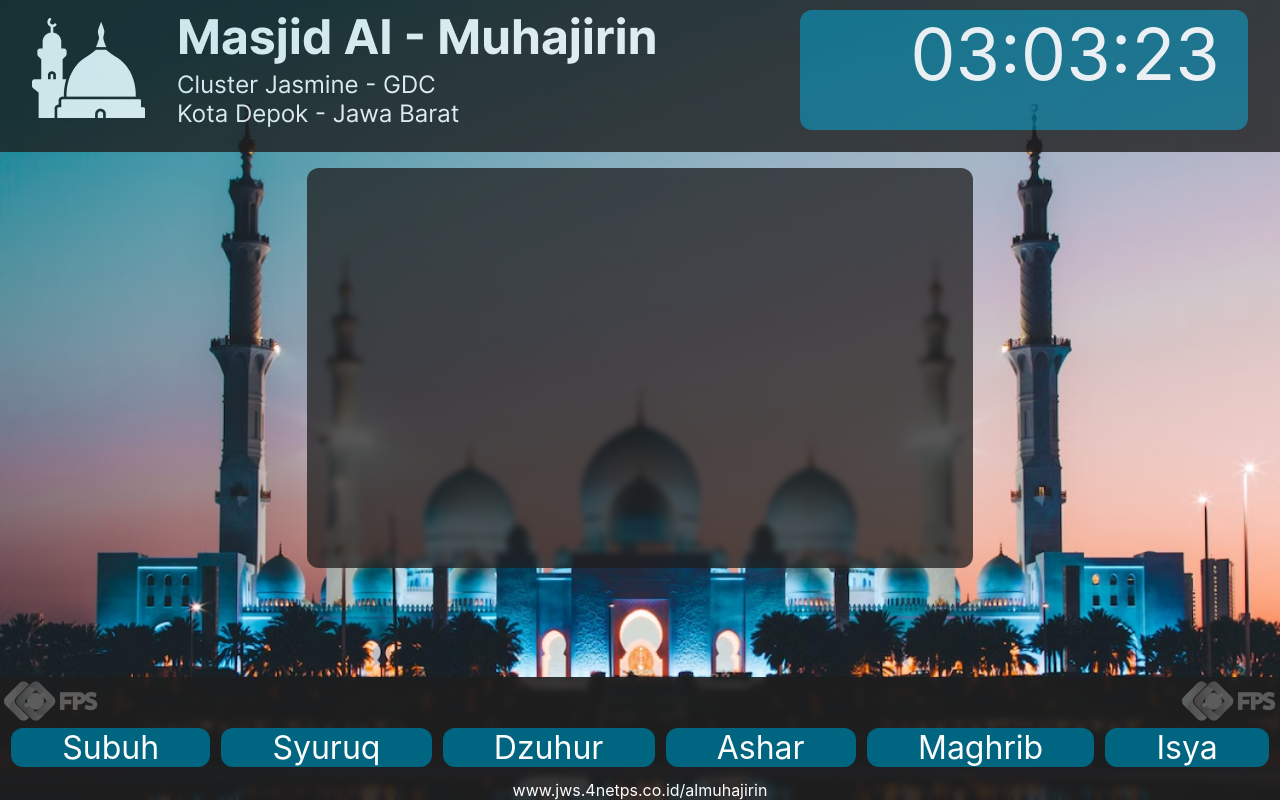
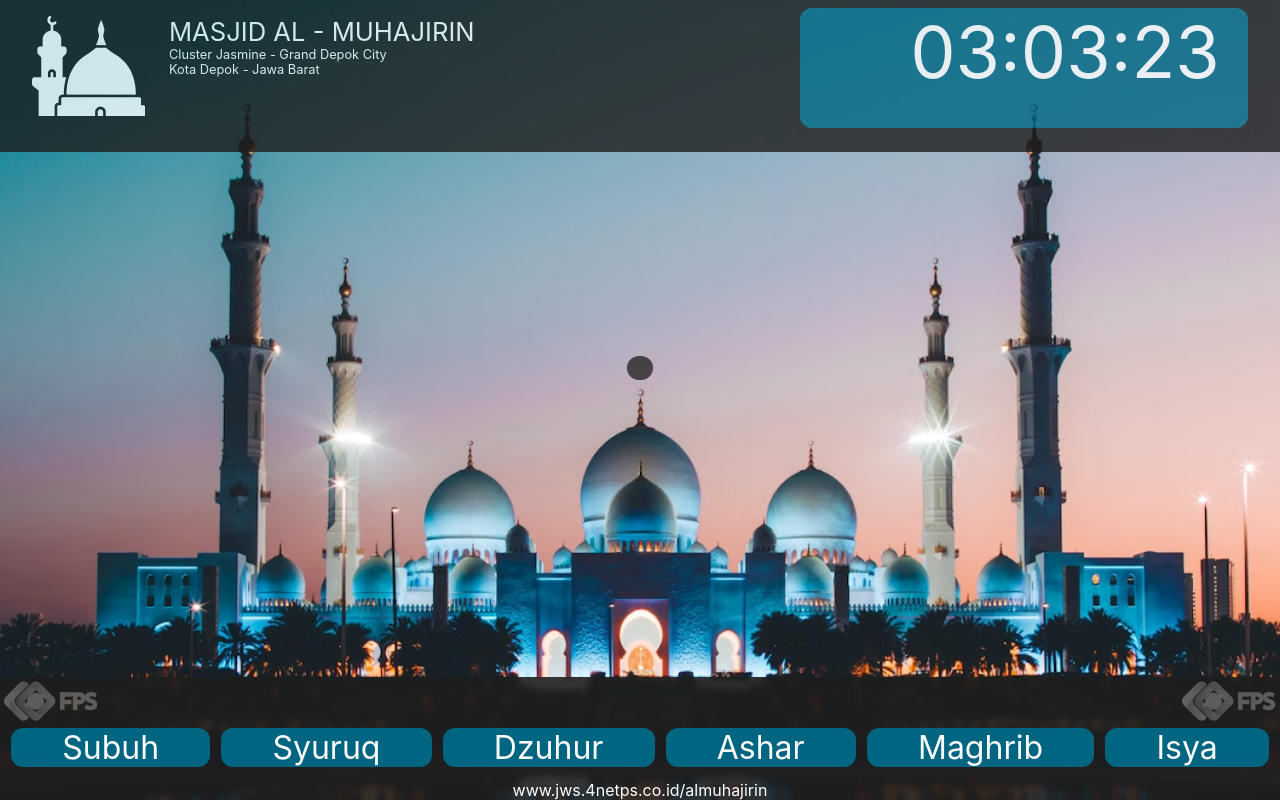
Before and after one commit to rifqiAly/JadwalSholat, a React (Create React App) app in the folder jadwal-sholat-fe/: page / in a window 1280 px wide. Built offline with nearby package versions, Linux system fonts and the light colour scheme; no server answers.

Commit message:
Logo & masjidName separated, DONE

```diff
--- a/jadwal-sholat-fe/src/App.js
+++ b/jadwal-sholat-fe/src/App.js
@@ -4,7 +4,7 @@ import { Grid, Box, Card, CardMedia } from "@mui/material";
 import moment from 'moment';
 import './App.css';
 
-import logoMasjid from './assets/Group 11.png'
+import logoMasjid from './assets/Group.png'
 import bgMasjid from './assets/image 1.png'
 import logoFPS from './assets/Logo New FPS v1 2.png'
 
@@ -154,7 +154,41 @@ function App() {
               justifyContent="space-between"
               alignItems="center">
               <Grid item sx={{paddingLeft: '1vw', paddingX: '4vh'}}>
-                <img src={logoMasjid}/>
+                <Grid container spacing={3}>
+                  <Grid item>
+                    <img src={logoMasjid} />
+                  </Grid>
+                  <Grid item>
+                    <Grid sx={{
+                    fontSize: '2vw',
+                    fontWeigh: 700,
+                    color: "#FFFFFF",
+                    // fontFamily: 'Inter',
+                    fontStyle: 'Bold'
+                  }}>
+                      MASJID AL - MUHAJIRIN
+                    </Grid>
+                    <Grid sx={{
+                    fontSize: '1vw',
+                    fontWeigh: 400,
+                    color: "#FFFFFF",
+                    // fontFamily: 'Inter',
+                    fontStyle: 'Regular'
+                  }}>
+                      Cluster Jasmine - Grand Depok City
+                    </Grid>
+                    <Grid sx={{
+                    fontSize: '1vw',
+                    fontWeigh: 400,
+                    color: "#FFFFFF",
+                    // fontFamily: 'Inter',
+                    fontStyle: 'Regular'
+                  }}>
+                    Kota Depok - Jawa Barat
+                    </Grid>
+                  </Grid>
+
+                </Grid>
               </Grid>
               <Box item sx={{
                 width: '35vw',
@@ -223,8 +257,8 @@ function App() {
           alignItems="center"
           alignSelf={"center"}>
               <Box sx={{
-                width: '50vw',
-                height: '50vh',
+                maxWidth: '50vw',
+                maxHeight: '50vh',
                 paddingX: '1vw',
                 paddingy: '1vh',
                 backgroundColor: 'RGB(30, 30, 30, 0.75)',
@@ -256,6 +290,7 @@ function App() {
                 <Grid sx={{
                 textAlign: 'right',
                 marginTop: '3vh',
+                marginBottom: '3vh',
                 fontSize: '1vw',
                 fontWeigh: 400,
                 color: "#FFB703",
```
Also changed, not shown: jadwal-sholat-fe/src/assets/Group 11.png (deleted), jadwal-sholat-fe/src/assets/Group.png (added).
